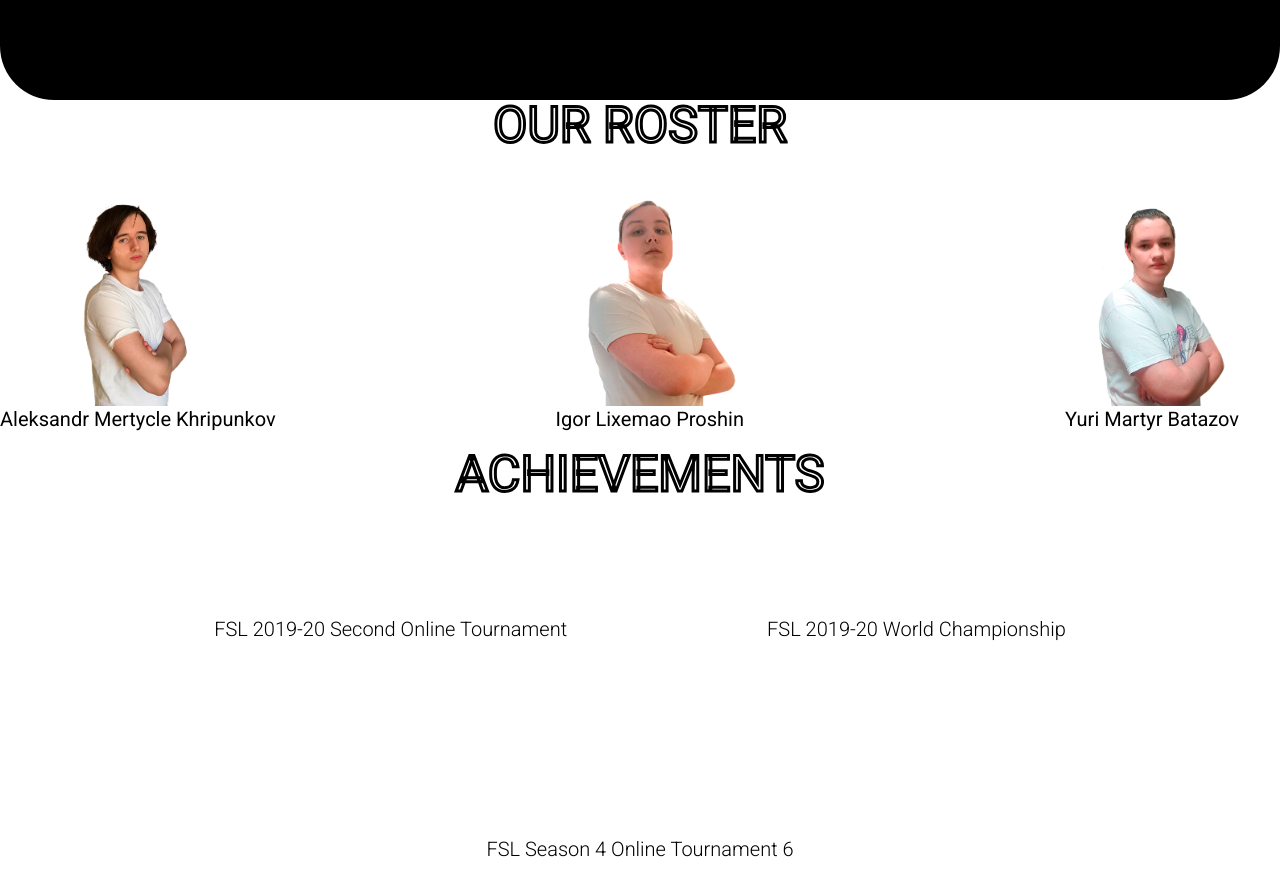
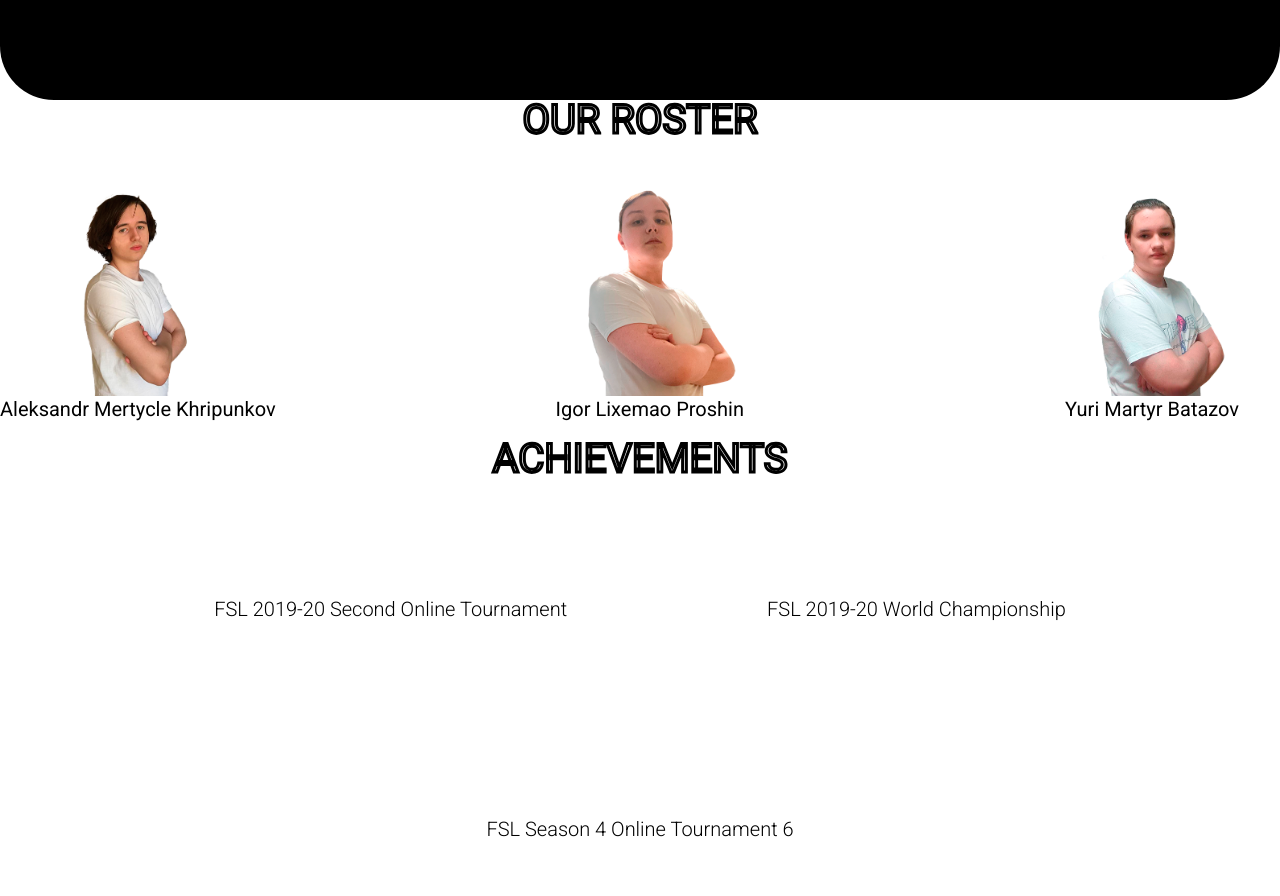
Before and after one commit to olexxxzy/teamoegofficial, a plain HTML site: page index.html in a window 1280 px wide. Shown: the part 871-1767 px from the top of the page. Drawn offline with Linux system fonts and the light colour scheme; animation ran at ten frames a second.

Commit message:
Update main.css

```diff
--- a/css/main.css
+++ b/css/main.css
@@ -262,7 +262,12 @@ opacity: 1;
     }
 
     .roster,
-    .ach,
+    .ach{
+
+    font-size: 40px;
+
+
+    }
     .about {
         font-size: 50px; /* Уменьшаем размер шрифта заголовков */
     }
```
